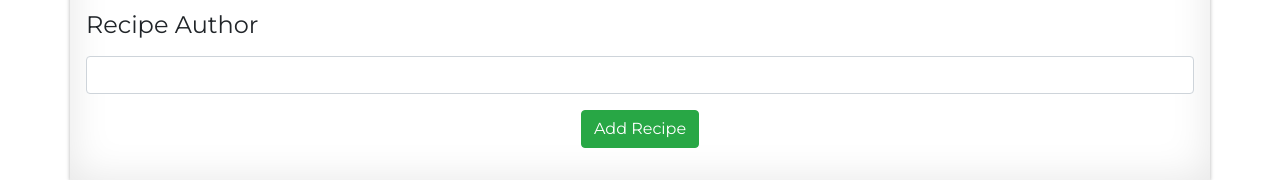
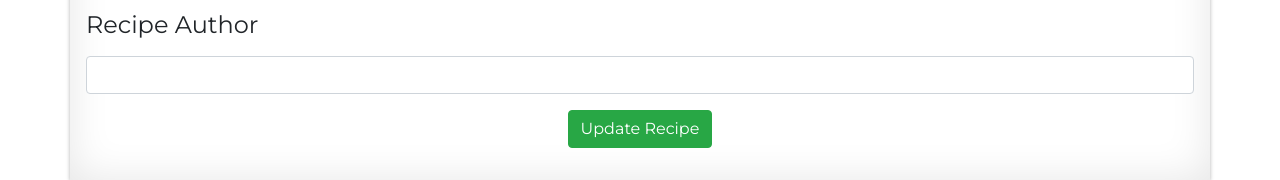
Before and after one commit to Squelsh84/the-chefs-cookbook, a Flask app: template templates/editrecipe.html in a window 1280 px wide. Shown: the part 1290-1470 px from the top of the page. Run offline with Flask 2, Linux system fonts and the light colour scheme; the template is opened without the code that fills it: most values are stand-ins (such as "Sample title", 1, 10 or a date in 2020); some libraries are stand-ins or nearby versions.

Commit message:
changed button to update recipe.

```diff
--- a/templates/editrecipe.html
+++ b/templates/editrecipe.html
@@ -9,7 +9,7 @@
 
 
 <div class="container container-add">
-  <form action="{{ url_for('insert_recipe') }}" method="POST">
+  <form action="{{ url_for('update_recipe', recipe_id=recipe_id) }}" method="POST">
 
     <!-- Recipe Name -->
     <div class="form-group">
@@ -145,9 +145,9 @@
       <input id="recipe_author" name="recipe_author" type="text" required="required" class="form-control">
     </div>
 
-    <!-- Add Recipe Button -->
+    <!-- Update Recipe Button -->
     <div class="form-group text-center">
-      <button name="submit" type="submit" class="btn btn-success">Add Recipe</button>
+      <button name="submit" type="submit" class="btn btn-success">Update Recipe</button>
     </div>
   </form>
 </div>
```
